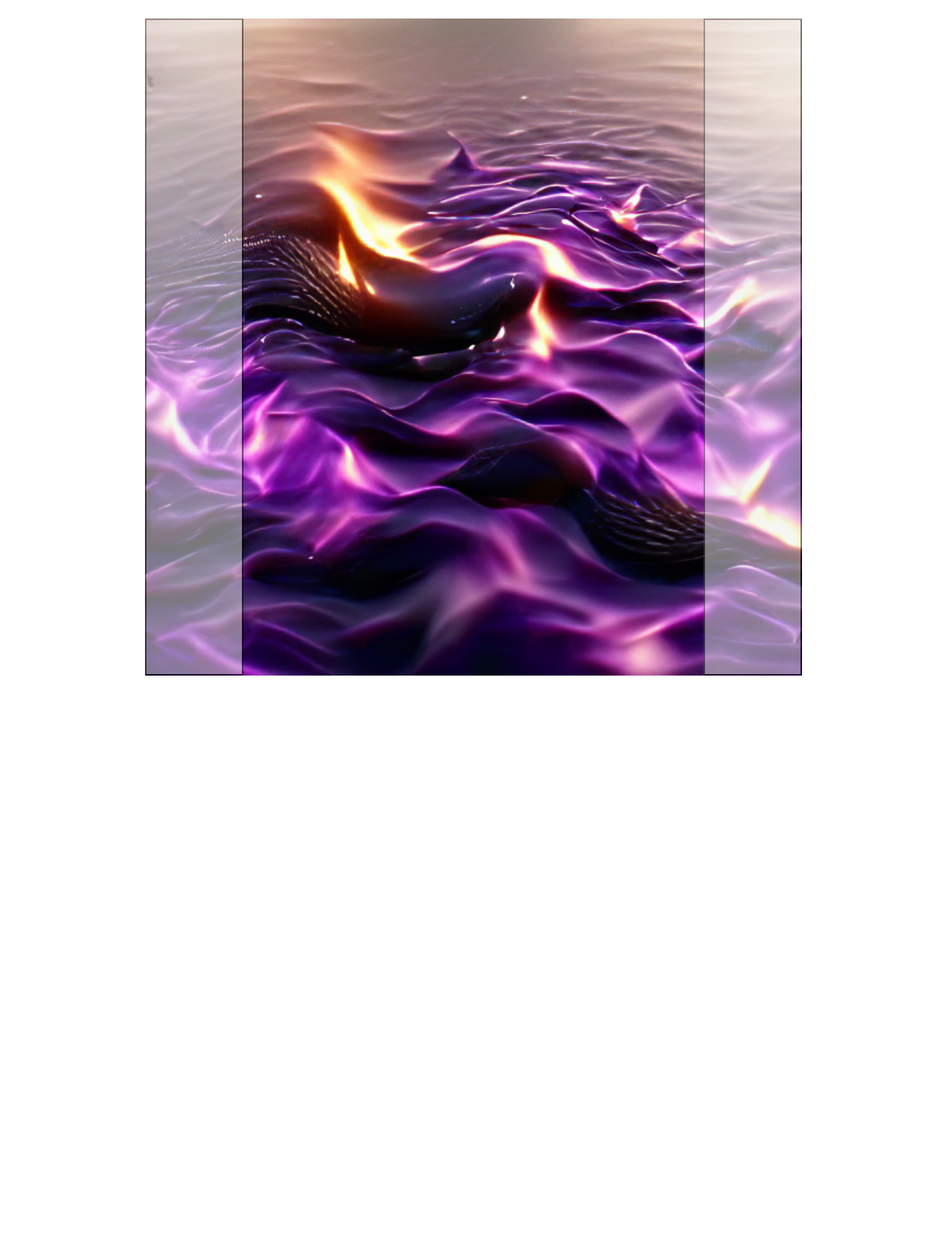
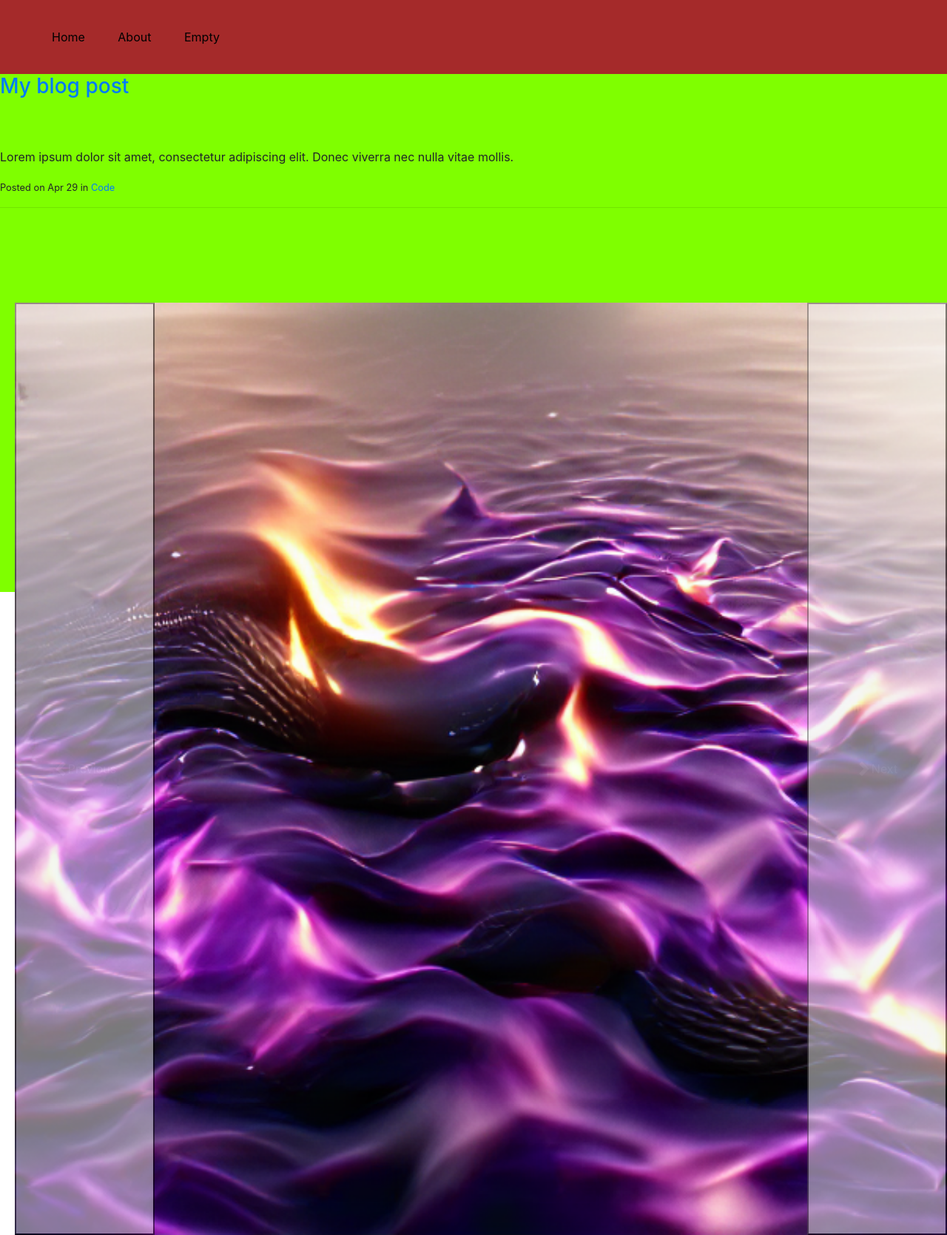
Before and after one commit to ivanovichleo/Music_reminder, a Django app: page /Home in a window 1280 px wide. Shown: the whole page at 74% size. Before the commit the page ends 913 px from the top, so only its background shows below. Run offline with Django 4.2, Linux system fonts and the light colour scheme; some libraries are stand-ins or nearby versions.

Commit message:
update header and the first container of home interface

```diff
--- a/Music_reminder/Templates/home.html
+++ b/Music_reminder/Templates/home.html
@@ -12,11 +12,33 @@
     <script src="https://stackpath.bootstrapcdn.com/bootstrap/4.3.1/js/bootstrap.min.js" integrity="sha384-JjSmVgyd0p3pXB1rRibZUAYoIIy6OrQ6VrjIEaFf/nJGzIxFDsf4x0xIM+B07jRM" crossorigin="anonymous"></script>
     <title>{{song_timestamp}}</title>
 </head>
+
+<body>
 <header>
-
+<nav>
+    <a href="/Home">Home</a>
+    <a href="/about">About</a>
+    <a href="/">Empty</a>
+</nav>
 </header>
-<body>
-    <div class="container">
+<div class="contaner">
+    <div class="photom"></div>
+    <article>
+        <header>
+          <h3>
+            <a href="/my-blog-post">My blog post</a>
+          </h3>
+        </header>
+        <section>
+          <p>Lorem ipsum dolor sit amet, consectetur adipiscing elit. Donec viverra nec nulla vitae mollis.</p>
+        </section>
+        <footer>
+          <small>
+            Posted on <time datetime="2017-04-29T19:00">Apr 29</time> in <a href="/category/code">Code</a>
+          </small>
+        </footer>
+      </article>
+      <hr>
         <div class="carousel">
 
         </div>
@@ -26,7 +48,7 @@
                 <img src="../Static/Img/flames.png" class="d-block w-100" alt="...">
             </div>
             <div class="carousel-item">
-                <img src="" class="d-block w-90" alt="...">
+                <img src="../Static/Img/descarga.png" class="d-block w-90" alt="...">
             </div>
             <div class="carousel-item">
                 <img src="../Static/Img/flames.png"  class="d-block w-100" alt="...">
@@ -41,6 +63,6 @@
             <span class="visually-hidden">Next</span>
             </button>
         </div>
-    </div>
+</div>
 </body>
 </html>
--- a/Music_reminder/static/css/style.css
+++ b/Music_reminder/static/css/style.css
@@ -1,10 +1,44 @@
-.container{
-    margin-right: 10%;
-    margin-left: 10%;
+.contaner{
+    height: 700px;
+    width: 100%;
+    background-color: chartreuse;
 }
+
+
+
+header{
+    position: relative;
+    height: 100px;
+}
+nav{
+    padding-top: 10mm;
+    height: 100px;
+    background-color: brown;
+}
+nav a{
+    color: black;
+    margin: 20px;
+    position: relative;
+    width: 100px;
+    left: 50px;
+
+}
+
+article{
+    border: 1px rebeccapurple;
+}
+
+body{
+    width: 100%;
+}
+/* .photom{
+
+} */
+
 .carousel{
     position: relative;
-    margin-top: 25px;
-    margin-left: 10%;
-    margin-right: 10%;
+    margin-top: 30px;
+    margin-left: 20px;
+    margin-bottom: 10%;
+
 }
```
Also changed, not shown: Music_reminder/static/Img/descarga.png (added).
